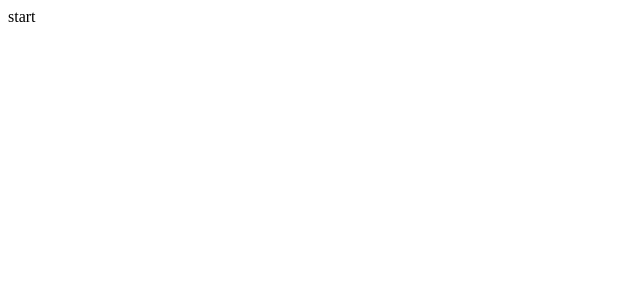
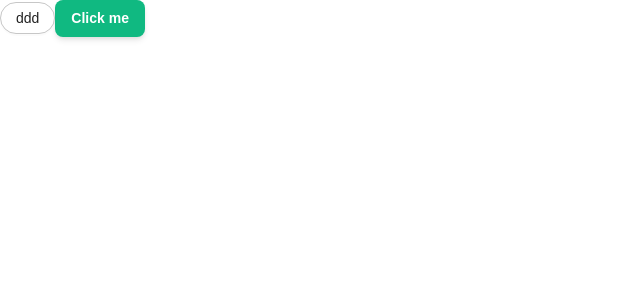
Before and after one commit to simonRiley117/codeAmoozYousef, a React (Create React App) app: page / in a window 1280 px wide. Shown: the top 300 px of the page, without its empty margins (0-640 px from the left). Built offline with nearby package versions, Linux system fonts and the light colour scheme.

Commit message:
chore(tailwind):add packages & settup

```diff
--- a/craco.config.js
+++ b/craco.config.js
@@ -2,6 +2,11 @@ const CracoLessPlugin = require('craco-less');
 const CracoAlias = require('craco-alias');
 
 module.exports = {
+	style: {
+		postcss: {
+			plugins: [require('tailwindcss'), require('autoprefixer')],
+		},
+	},
 	plugins: [
 		{
 			plugin: CracoLessPlugin,
--- a/src/App.js
+++ b/src/App.js
@@ -1,6 +1,16 @@
+import { Button } from 'antd';
 import React from 'react';
+import './App.less';
 
 const App = () => {
-	return <div className=''>start</div>;
+	return (
+    <>
+    <Button>ddd</Button>
+
+		<button class='py-2 px-4 font-semibold rounded-lg shadow-md text-white bg-green-500 hover:bg-green-700'>
+			Click me
+		</button>
+    </>
+	);
 };
 export default App;
--- /dev/null
+++ b/src/Styles/main.scss
@@ -0,0 +1,4 @@
+@import '~tailwindcss/tailwind.css';
+
+@import '~slick-carousel/slick/slick.css';
+@import '~slick-carousel/slick/slick-theme.css';
--- /dev/null
+++ b/tailwind.config.js
@@ -0,0 +1,17 @@
+const colors = require('tailwindcss/colors');
+
+module.exports = {
+	purge: ['./src/**/*.{js,jsx,ts,tsx}', './public/index.html'],
+	darkMode: false, // or 'media' or 'class'
+	theme: {
+		fontFamily: {
+			sans: ['Vazir', 'sans-serif'],
+		},
+
+		extend: {},
+	},
+	variants: {
+		extend: {},
+	},
+	plugins: [],
+};
```
Also changed, not shown: package.json (+7 -2 lines), src/index.js (+5 -4 lines), 1 other file (tests, documents, lock files or other folders).
